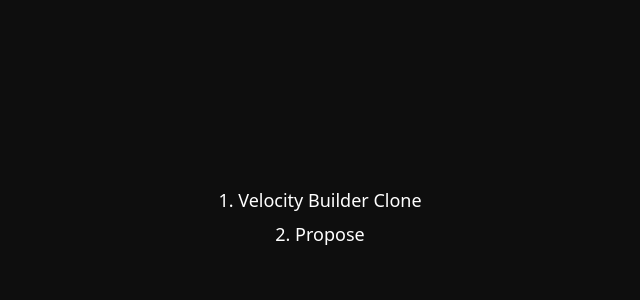
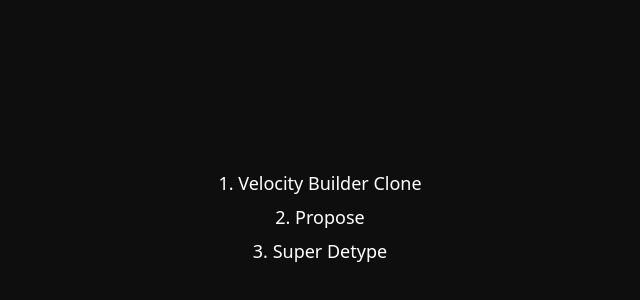
Before and after one commit to Super-Kenil/kenil-page, a Next.js app: page /projects in a window 1280 px wide. Shown: the part 180-480 px from the top of the page, without its empty margins (320-960 px from the left). Built offline with nearby package versions, Linux system fonts and the light colour scheme.

Commit message:
FEAT: Added Super Detype Link

```diff
--- a/src/app/projects/page.tsx
+++ b/src/app/projects/page.tsx
@@ -14,6 +14,10 @@ const Clones = () => {
       name: 'Propose',
       link: 'https://super-kenil.github.io/superkenil/propose'
     },
+    {
+      name: 'Super Detype',
+      link: 'https://www.npmjs.com/package/super-detype'
+    },
   ]
 
   return (
```
Also changed, not shown: src/app/page.tsx (+9 -8 lines), 2 other files (tests, documents, lock files or other folders).
